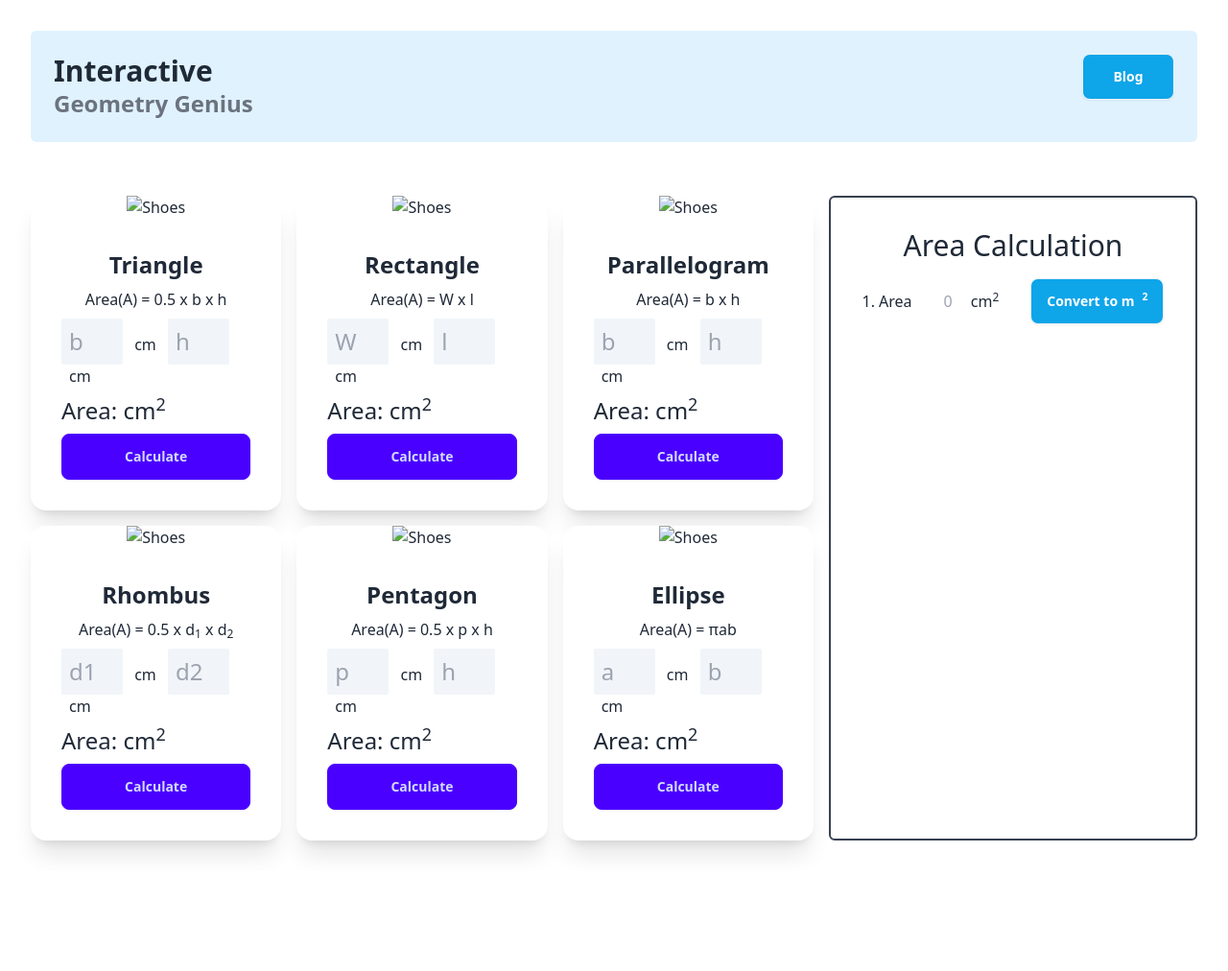
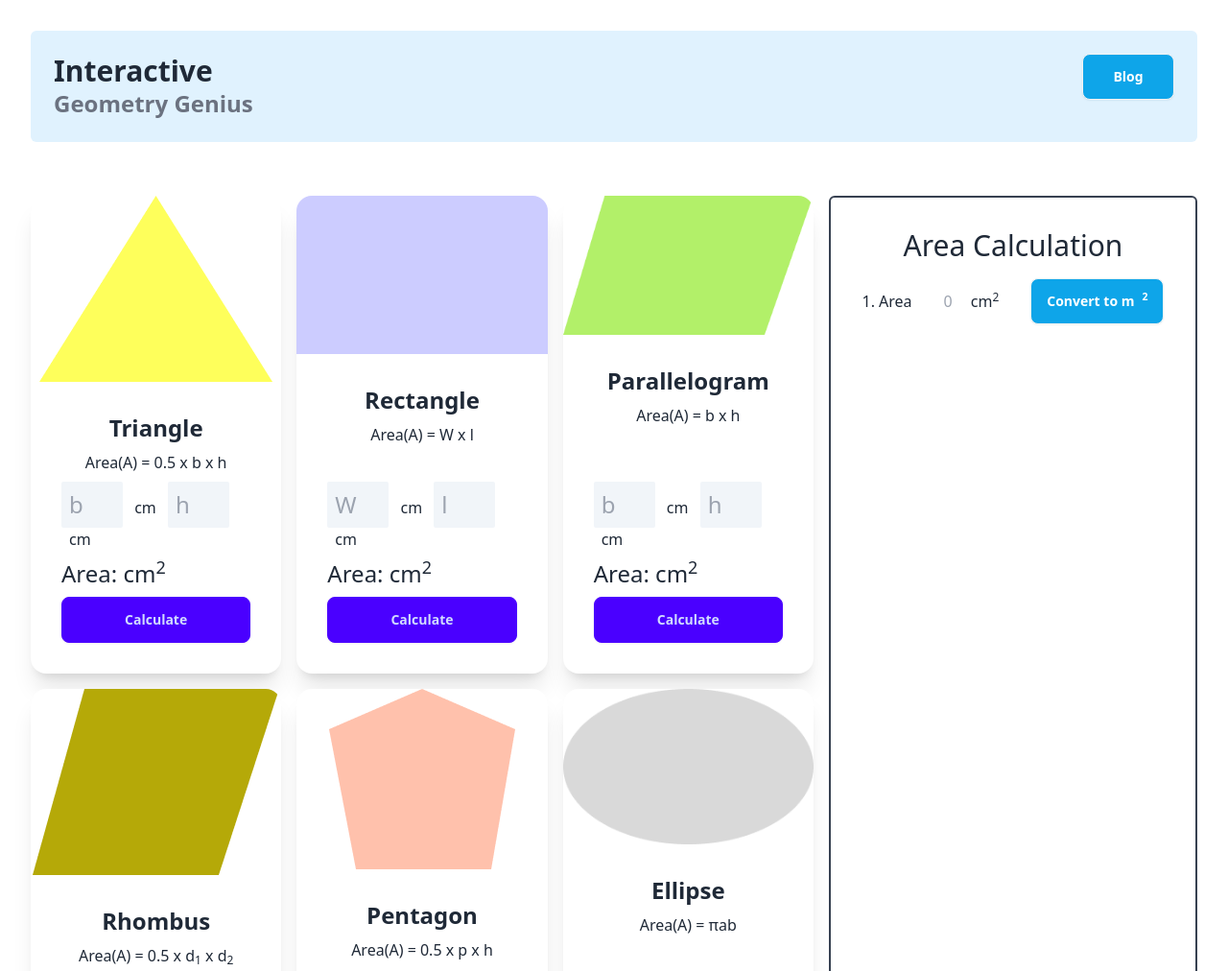
Before and after one commit to 5anne/Geometry_Genius, a plain HTML site: page index.html in a window 1280 px wide. Shown: the top 1012 px of the page at 96% size. Before the commit the page ends 908 px from the top, so only its background shows below. Drawn offline with nearby package versions, Linux system fonts and the light colour scheme; the site is published under a folder, as on GitHub Pages, so addresses that start at the root find nothing.

Commit message:
updated images

```diff
--- a/index.html
+++ b/index.html
@@ -1,5 +1,6 @@
 <!DOCTYPE html>
 <html lang="en">
+
 <head>
   <meta charset="UTF-8">
   <meta name="viewport" content="width=device-width, initial-scale=1.0">
@@ -9,9 +10,10 @@
   <script src="https://cdn.tailwindcss.com"></script>
 
 </head>
+
 <body class="m-8">
   <header class="bg-sky-100 flex justify-between mb-14 p-6 rounded-md">
-        <div >
+    <div>
       <h1 class="font-bold text-3xl">Interactive</h1>
       <p class="text-2xl font-semibold text-gray-500">Geometry Genius</p>
     </div>
@@ -21,7 +23,7 @@
     <div class="flex flex-col md:flex-row gap-4">
       <div class="flex-1 grid grid-cols-1 md:grid-cols-2 lg:grid-cols-3 gap-4">
         <div onmouseenter="bgChanged()" id="triangle-bg" class="card bg-base-100 shadow-xl">
-                    <figure><img src="/images/triangle.png" alt="Shoes" /></figure>
+          <figure><img src="images/triangle.png" alt="Shoes" /></figure>
           <div class="card-body">
             <h2 class="text-center text-2xl font-semibold">Triangle</h2>
             <p class="text-center">Area(A) = 0.5 x b x h</p>
@@ -40,7 +42,7 @@
           </div>
         </div>
         <div class="card bg-base-100 shadow-xl">
-                    <figure><img src="/images/rectangle.png" alt="Shoes" /></figure>
+          <figure><img src="images/rectangle.png" alt="Shoes" /></figure>
           <div class="card-body">
             <h2 class="text-2xl text-center font-semibold">Rectangle</h2>
             <p class="text-center">Area(A) = W x l</p>
@@ -59,7 +61,7 @@
           </div>
         </div>
         <div class="card bg-base-100 shadow-xl">
-                    <figure><img src="/images/parallelogram.png" alt="Shoes" /></figure>
+          <figure><img src="images/parallelogram.png" alt="Shoes" /></figure>
           <div class="card-body">
             <h2 class="text-2xl text-center font-semibold">Parallelogram</h2>
             <p class="text-center">Area(A) = b x h</p>
@@ -78,7 +80,7 @@
           </div>
         </div>
         <div class="card bg-base-100 shadow-xl">
-                    <figure><img src="/images/rhombus.png" alt="Shoes" /></figure>
+          <figure><img src="images/rhombus.png" alt="Shoes" /></figure>
           <div class="card-body">
             <h2 class="text-2xl text-center font-semibold">Rhombus</h2>
             <p class="text-center">Area(A) = 0.5 x d<sub>1</sub> x d<sub>2</sub></p>
@@ -97,7 +99,7 @@
           </div>
         </div>
         <div class="card bg-base-100 shadow-xl">
-                    <figure><img src="/images/pentagon.png" alt="Shoes" /></figure>
+          <figure><img src="images/pentagon.png" alt="Shoes" /></figure>
           <div class="card-body">
             <h2 class="text-2xl text-center font-semibold">Pentagon</h2>
             <p class="text-center">Area(A) = 0.5 x p x h</p>
@@ -116,7 +118,7 @@
           </div>
         </div>
         <div class="card bg-base-100 shadow-xl">
-                    <figure><img src="/images/ellipse.png" alt="Shoes" /></figure>
+          <figure><img src="images/ellipse.png" alt="Shoes" /></figure>
           <div class="card-body">
             <h2 class="text-2xl text-center font-semibold">Ellipse</h2>
             <p class="text-center">Area(A) = πab</p>
@@ -139,7 +141,8 @@
         <h3 class="text-3xl text-center p-4">Area Calculation</h3>
         <div class="flex justify-around items-center">
           <p>1. Area</p>
-                    <p><input id="default-area" class="w-6" type="text" placeholder="0"> cm<sup>2</sup><span id="converted-area"> </span></p>
+          <p><input id="default-area" class="w-6" type="text" placeholder="0"> cm<sup>2</sup><span id="converted-area">
+            </span></p>
           <button onclick="convertToMeter()" class="btn bg-sky-500 text-white">Convert to m<sup>2</sup></button>
         </div>
       </div>
@@ -154,4 +157,5 @@
   <script src="scripts/convert.js"></script>
   <script src="scripts/bgchange.js"></script>
 </body>
+
 </html>
```
Lines whose indentation alone changed are shown as unchanged.
